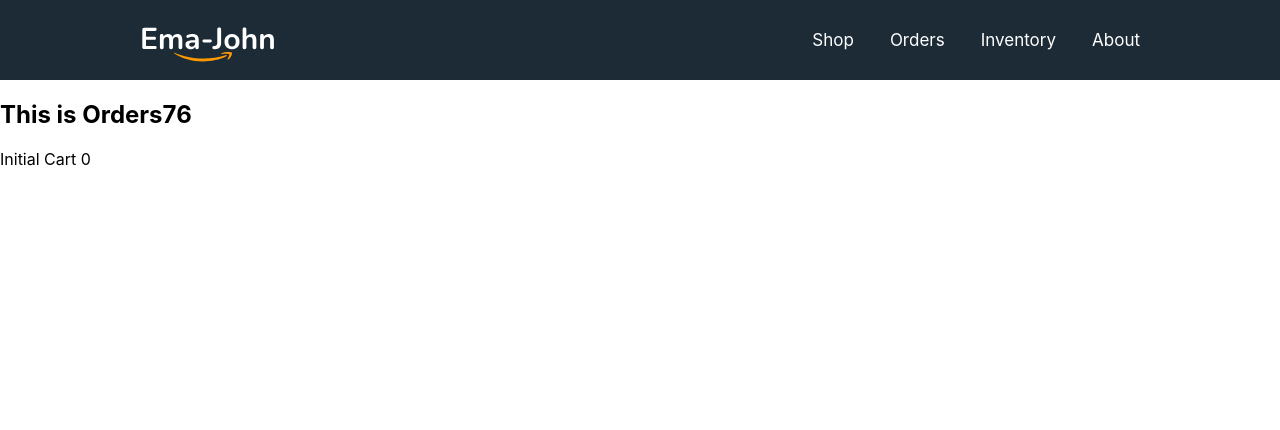
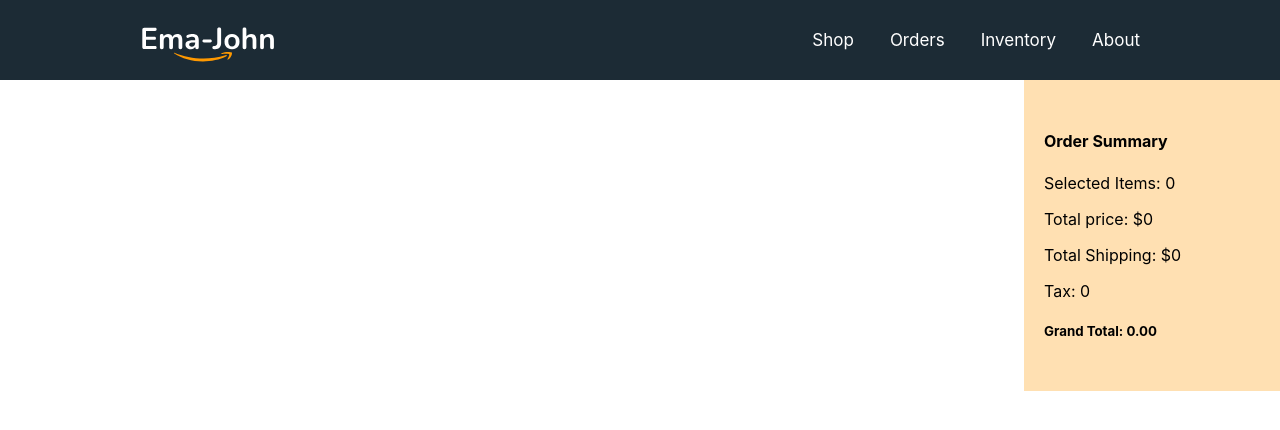
Before and after one commit to hussainali2023/ama-like-zon, a React (Create React App) app: page /orders in a window 1280 px wide. Shown: the top 430 px of the page. Built offline with nearby package versions, Linux system fonts and the light colour scheme.

Commit message:
show cart in order section

```diff
--- a/src/components/Orders/Orders.js
+++ b/src/components/Orders/Orders.js
@@ -1,12 +1,18 @@
-import React from "react";
+import React, { useState } from "react";
 import { useLoaderData } from "react-router-dom";
+import Cart from "../Cart/Cart";
 
 const Orders = () => {
   const { products, initialCart } = useLoaderData(); //{ products: products, initialCart: initialCart }
+  const [cart, setCart] = useState(initialCart);
   return (
     <div>
-      <h2>This is Orders{products.length}</h2>
-      <p>Initial Cart {initialCart.length}</p>
+      <div className="shop-container">
+        <div className="products-container"></div>
+        <div className="cart-container">
+          <Cart cart={cart}></Cart>
+        </div>
+      </div>
     </div>
   );
 };
```
